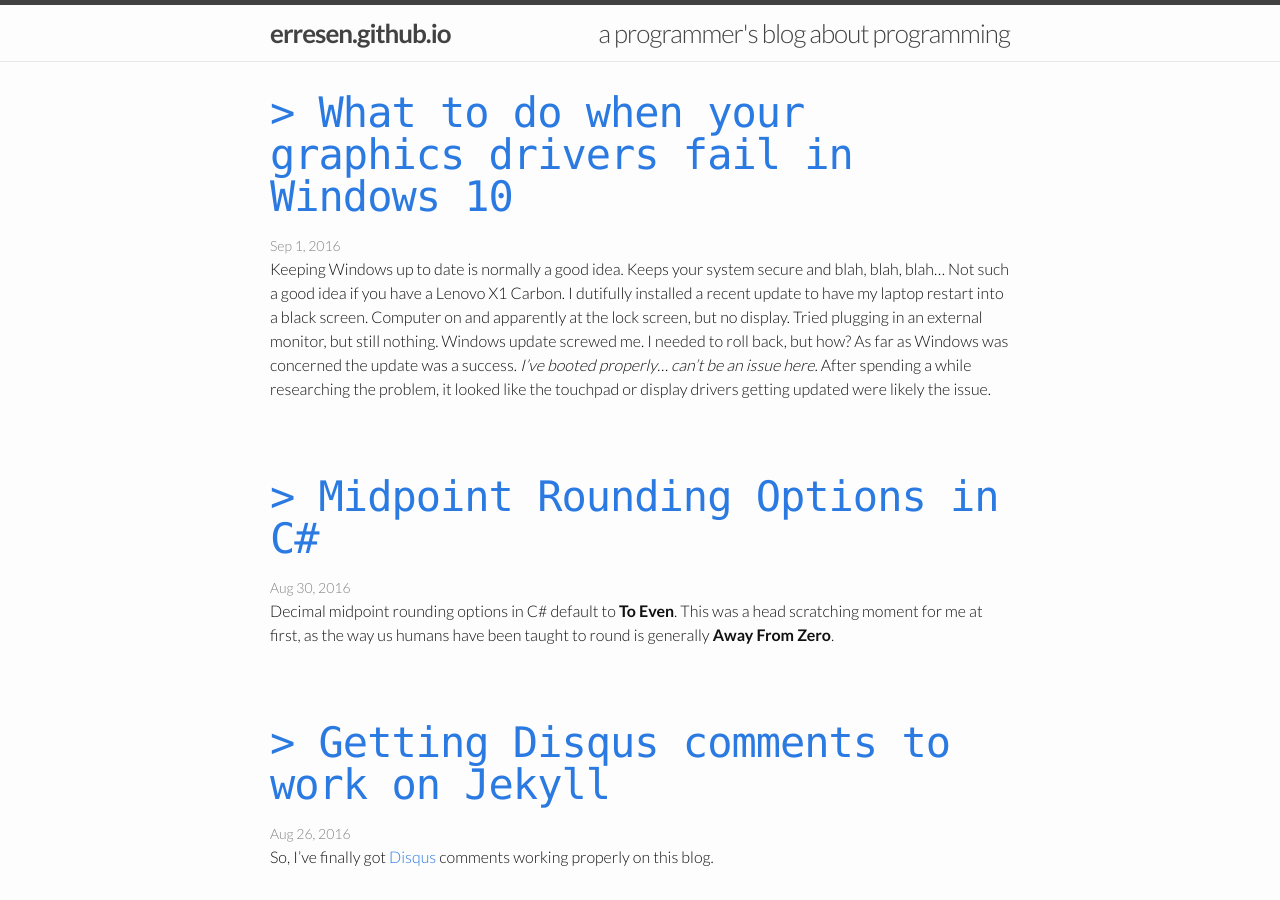
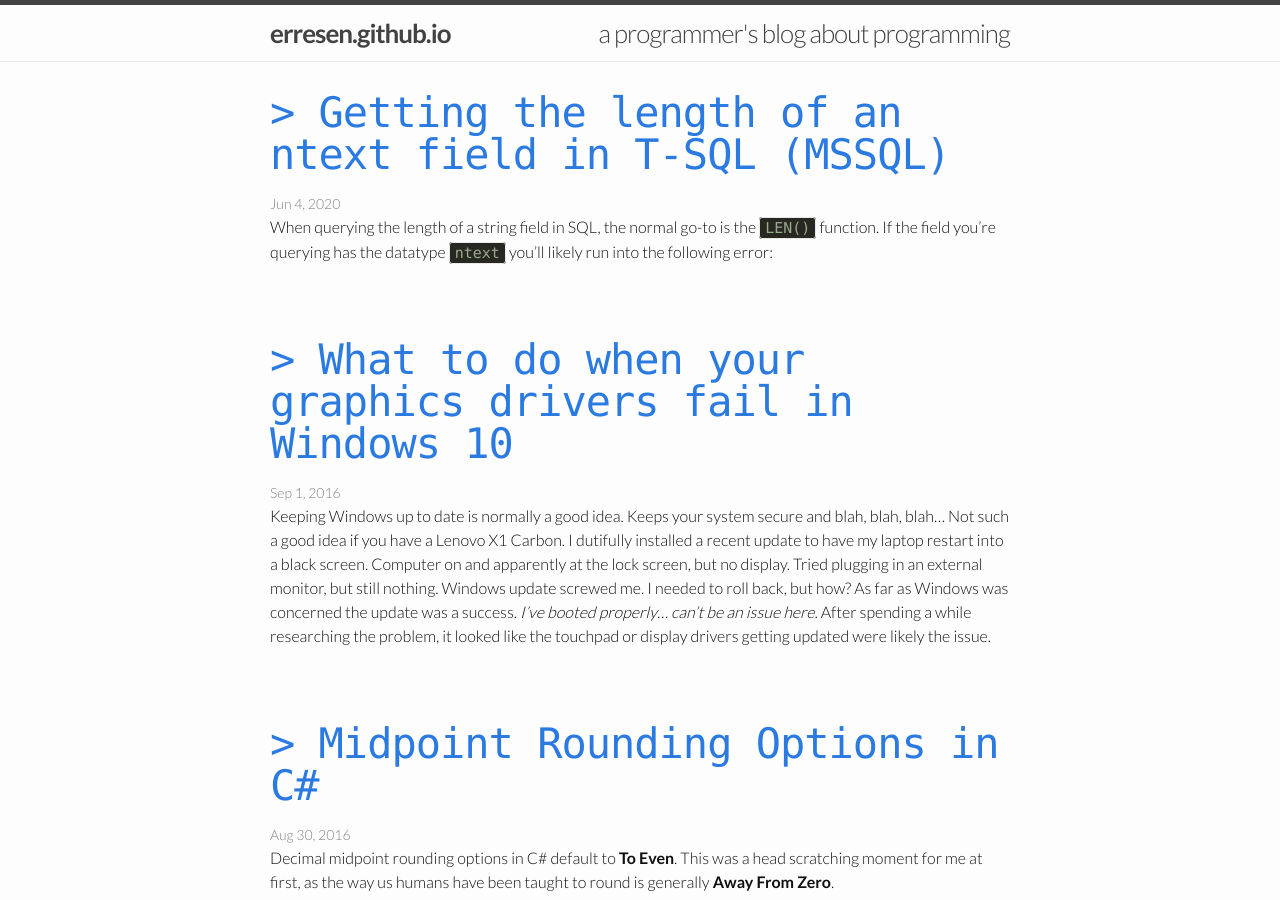
Before and after one commit to erresen/erresen.github.io, a Jekyll site: the page built from index.html, in a window 1280 px wide and 900 px high. Built offline with Jekyll 4.4.1, drawn with Linux system fonts in a browser that asks for light colours; nearby versions of some CDN libraries; comment, search, counter and statistics services are not loaded.

Commit message:
publish post

````diff
--- a/_drafts/sql-ntext-length.md
+++ b/_posts/2020-06-04-sql-ntext-length.md
@@ -16,6 +16,10 @@
 
 You can't use `LEN()` on an `ntext` field.
 
+In the query below, the `Comments` column has the datatype `ntext`.
+
+If you run this query...
+
 ```sql
 SELECT
     COUNT(0)
@@ -25,7 +29,7 @@
     LEN(Comments) > 5
 ```
 
-Will give you the following error:
+You'll get the following error:
 
 ```
 Argument data type ntext is invalid for argument 1 of len function.
@@ -44,4 +48,4 @@
     DATALENGTH(Comments) > 10
 ```
 
-Note that the predicate is now `DATALENGTH(Comments) > 10` as there's 2 bytes per character.
+Note that the predicate is now `DATALENGTH(Comments) > 10` as there's 2 bytes per character, so you have to double the length in the predicate.
````
